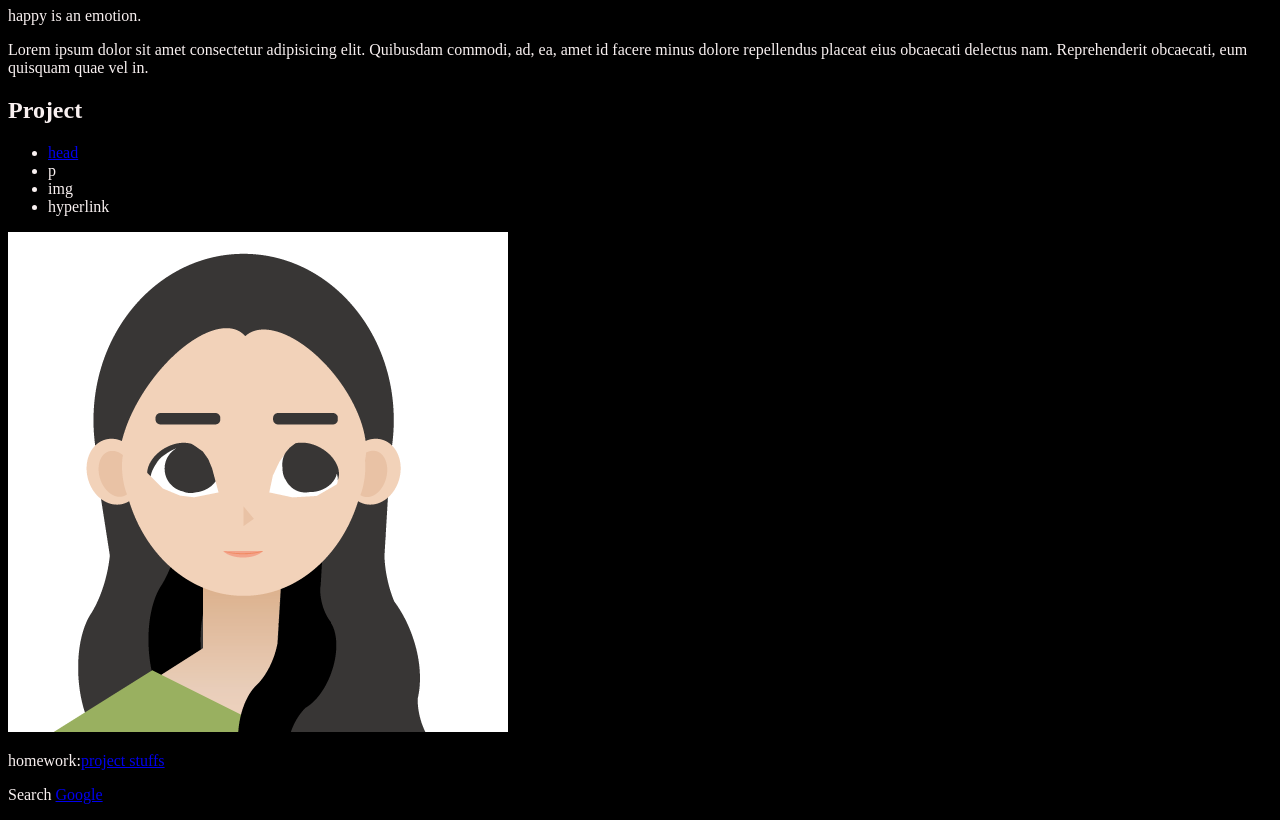
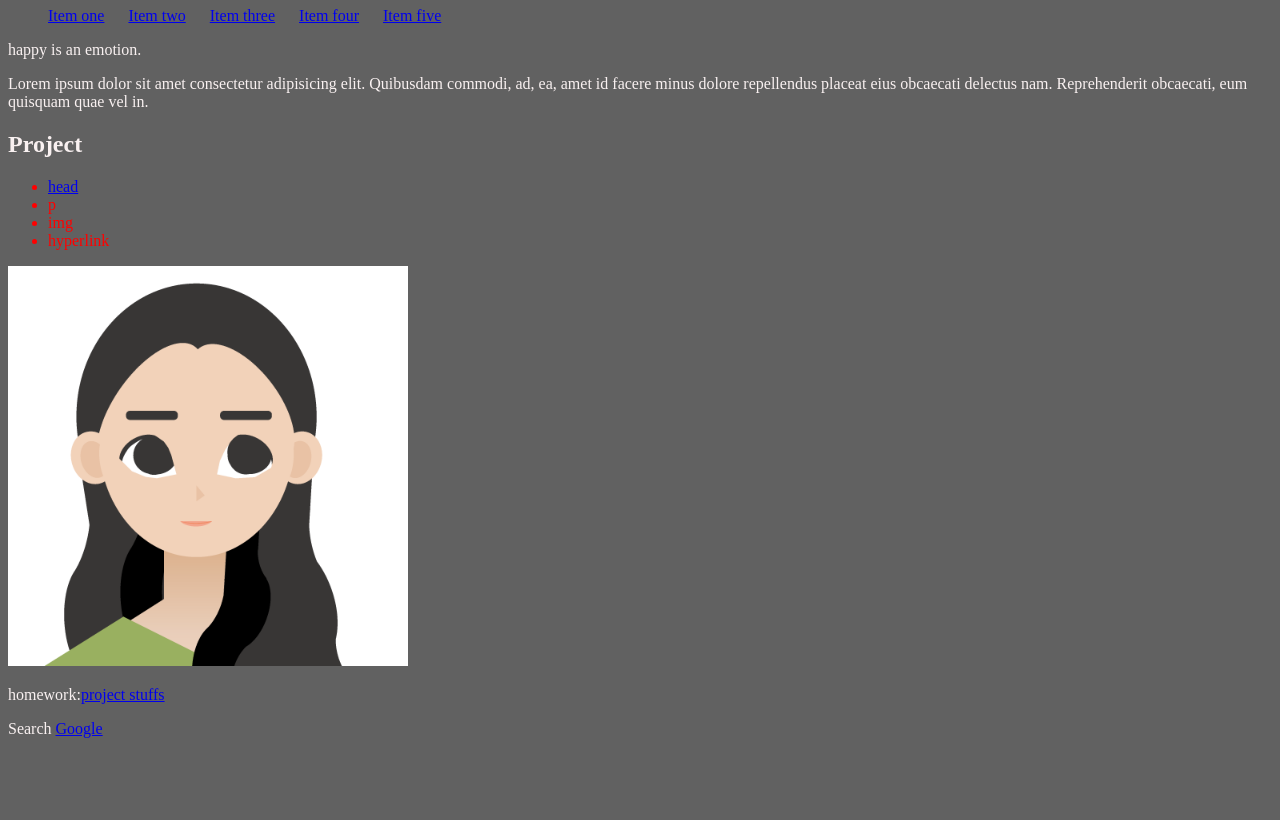
Before and after one commit to YY9728/MMP100-Web-test, a plain HTML site: page index.html in a window 1280 px wide. Shown: the part 73-893 px from the top of the page. After the commit the page ends 827 px from the top, so only its background shows below. Drawn offline with Linux system fonts and the light colour scheme.

Commit message:
Image size auto fill

```diff
--- a/css/style.css
+++ b/css/style.css
@@ -1,8 +1,32 @@
 body{
   color:#f9f1f1;
-  background-color:black
+  background-color:#616161
 }
 
 h1{
   color:#ffbdbd
 }
+
+.navlist li
+{
+    display: inline; /* brings nav elements up next to each other */
+    list-style-type: none; /* removes the bullet points */
+    padding-right: 20px; /* spaces them out from each other. Adjust to suit your needs */
+}
+
+
+ul{
+color:red;
+}
+
+
+/*Responsive Image Base*/
+img,video{
+  width:auto;
+  heighht:auto;
+  max-width:100%;
+}
+
+div img{
+  width:400px;
+}
--- a/index.html
+++ b/index.html
@@ -9,6 +9,22 @@
 </head>
 <body>
   <h1>Class test</h1>
+
+
+<nav class="navcontainer">
+    <ul class="navlist">
+        <li id="active"><a href="#" class="current">Item one</a></li>
+        <li><a href="#">Item two</a></li>
+        <li><a href="#">Item three</a></li>
+        <li><a href="#">Item four</a></li>
+        <li><a href="#">Item five</a></li>
+    </ul>
+</nav>
+
+
+
+
+
   <p>happy is an emotion.</p>
   <p>Lorem ipsum dolor sit amet consectetur adipisicing elit. Quibusdam commodi, ad, ea, amet id facere minus dolore repellendus placeat eius obcaecati delectus nam. Reprehenderit obcaecati, eum quisquam quae vel in.</p>
   <h2>Project</h2>
@@ -18,6 +34,7 @@
     <li>img</li>
     <li>hyperlink</li>
   </ul>
+
 <div>
   <img src="images/Me1.png" alt="Q version selfie">
 </div>
```
Also changed, not shown: portrait.html (+1 -1 lines).
